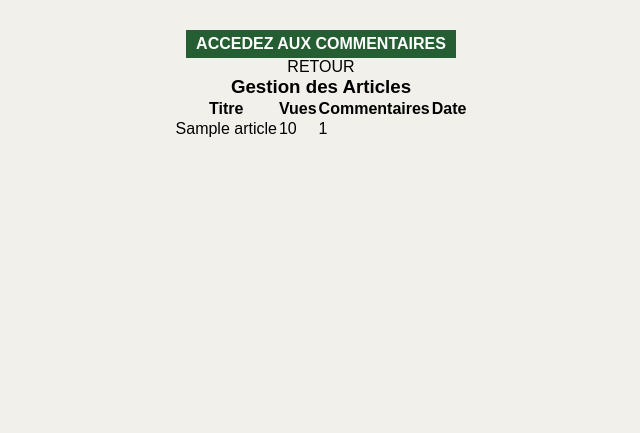
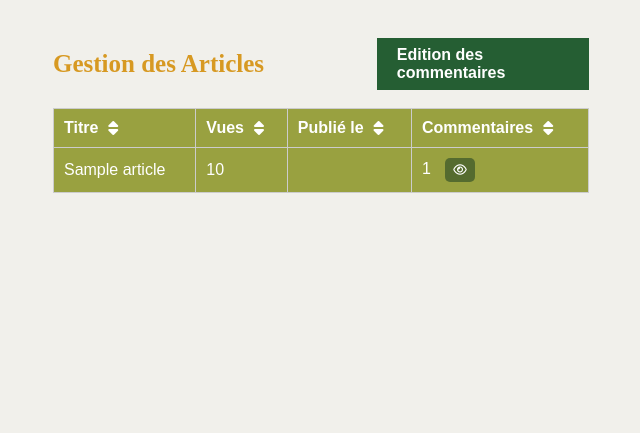
Before and after one commit to idbaali/blogforteroche.fr, a PHP site: template views/templates/monitoring.php in a window 1280 px wide. Shown: the part 211-644 px from the top of the page, without its empty margins (319-959 px from the left). Run offline with PHP 8.4, Linux system fonts and the light colour scheme; the template is opened without the code that fills it: most values are stand-ins (such as "Sample title", 1, 10 or a date in 2020); data that the repository does not hold is empty; some libraries are stand-ins or nearby versions; some web fonts are replaced.

Commit message:
01_02_2024

```diff
--- a/models/UserManager.php
+++ b/models/UserManager.php
@@ -21,15 +21,12 @@ class UserManager extends AbstractEntityManager
         }
         return null;
     }
-
-
     // Ici
-
     public function getUserCount(): int {
         $db = DBManager::getInstance()->getPDO();
         $query = $db->query("SELECT COUNT(*) as count FROM user");
         $result = $query->fetch();
         return $result['count'];
     }
-
+    // FIN
 }
--- a/views/templates/main.php
+++ b/views/templates/main.php
@@ -17,6 +17,7 @@
     <meta name="viewport" content="width=device-width, initial-scale=1.0">
     <title>Emilie Forteroche</title>
     <link rel="stylesheet" href="./css/style.css">
+    <script src="https://kit.fontawesome.com/cf1feb7f30.js" crossorigin="anonymous"></script>
 </head>
 
 <body>
--- a/views/templates/monitoring.php
+++ b/views/templates/monitoring.php
@@ -1,19 +1,78 @@
-<a class="submit" href="index.php?action=showComment">ACCEDEZ AUX COMMENTAIRES</a>
-<a class="" href="index.php?action=admin">RETOUR</a>
+<style>
+    /* Aligner les liens sur la même ligne */
+    .header-links {
+        display: flex;
+        justify-content: space-between;
+        align-items: center;
+        margin-bottom: 10px;
+    }
 
+    /* Tableaux stylisés */
+    table {
+        width: 100%;
+        border-collapse: collapse;
+        background-color:#99a140;
+        color: white;
+    }
 
-<!-- <p>Nombre d'utilisateurs : <?= $userCount ?></p>
-<p>Nombre d'articles : <?= $articleCount ?></p> -->
+    th, td {
+        border: 1px solid #ccc;
+        padding: 10px;
+        text-align: left;
+    }
 
+    /* Liens dans les colonnes du tableau */
+    th a {
+        text-decoration: none;
+        color: white;
+        display: flex;
+        align-items: center;
+    }
 
-<h3>Gestion des Articles</h3>
+    th a i {
+        margin-left: 10px;
+    }
+
+    /* Boutons */
+    .submit {
+        padding: 8px 20px;
+        width: 325px;
+    }
+
+    .submit:hover {
+        background-color: #556b2f;
+    }
+
+    /* Style du lien "Voir" */
+    .view-comments {
+        background-color: #556b2f;
+        color: white;
+        padding: 5px 8px;
+        border-radius: 5px;
+        text-decoration: none;
+        font-size: 12px;
+        margin-left: 10px;
+        display: inline-block;
+    }
+
+    .view-comments:hover {
+        background-color: #556b2f;
+    }
+</style>
+
+<div class="container">
+    <div class="header-links">
+        <h2>Gestion des Articles</h2>
+        <a class="submit" href="index.php?action=showComment">Edition des commentaires</a>
+    </div>
+
     <table>
         <thead>
             <tr>
-            <th><a href="index.php?action=showMonitoringPage&orderby=title&orderdir=<?= $nextOrderDir ?>">Titre</a></th>
-            <th><a href="index.php?action=showMonitoringPage&orderby=views&orderdir=<?= $nextOrderDir ?>">Vues</a></th>
-            <th><a href="index.php?action=showMonitoringPage&orderby=comments_count&orderdir=<?= $nextOrderDir ?>">Commentaires</a></th>
-            <th><a href="index.php?action=showMonitoringPage&orderby=date_creation&orderdir=<?= $nextOrderDir ?>">Date</a></th>
+                <th><a href="index.php?action=showMonitoringPage&orderby=title&orderdir=<?= $nextOrderDir ?>">Titre <i class="fa-solid fa-sort"></i></a></th>
+                <th><a href="index.php?action=showMonitoringPage&orderby=views&orderdir=<?= $nextOrderDir ?>">Vues <i class="fa-solid fa-sort"></i></a></th>
+                <th><a href="index.php?action=showMonitoringPage&orderby=date_creation&orderdir=<?= $nextOrderDir ?>">Publié le <i class="fa-solid fa-sort"></i></a></th>
+                <th><a href="index.php?action=showMonitoringPage&orderby=comments_count&orderdir=<?= $nextOrderDir ?>">Commentaires <i class="fa-solid fa-sort"></i></a></th>
             </tr>
         </thead>
         <tbody>
@@ -21,9 +80,15 @@
                 <tr>
                     <td><?= htmlspecialchars($article->getTitle()) ?></td>
                     <td><?= htmlspecialchars($article->getViews()) ?></td>
-                <td><?= htmlspecialchars($article->getCommentsCount()) ?></td>
                     <td><?= htmlspecialchars(Utils::convertDateToFrenchFormat($article->getDateCreation())) ?></td>
+                    <td>
+                        <?= htmlspecialchars($article->getCommentsCount()) ?>
+                        <?php if ($article->getCommentsCount() > 0): ?>
+                            <a href="index.php?action=showComments&id=<?= $article->getId() ?>" class="view-comments"><i class="fa-regular fa-eye"></i></a>
+                        <?php endif; ?>
+                    </td>
                 </tr>
             <?php endforeach; ?>
         </tbody>
     </table>
+</div>
```
Also changed, not shown: controllers/AdminController.php (+4 -6 lines), controllers/ArticleController.php (+11 -14 lines), controllers/CommentController.php (+5 -8 lines), models/Article.php (+7 -8 lines), models/ArticleManager.php (+16 -23 lines), models/CommentManager.php (+11 -9 lines), models/DBManager.php (+0 -15 lines), views/templates/admin.php (+12 -11 lines), views/templates/showComment.php (+53 -34 lines). Lines whose indentation alone changed are shown as unchanged.
